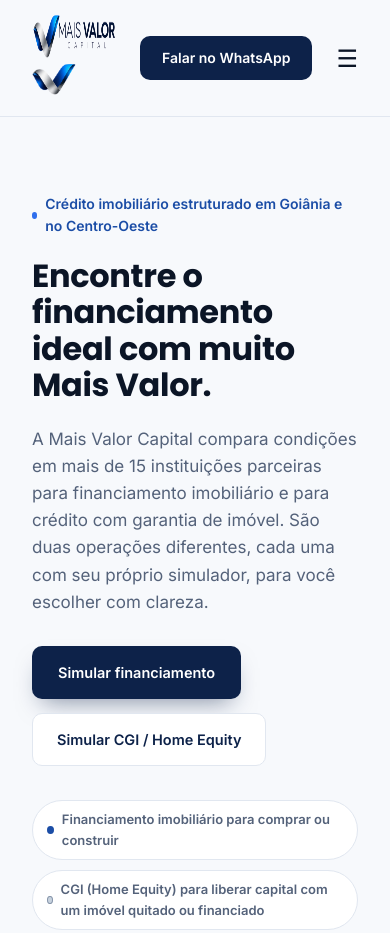
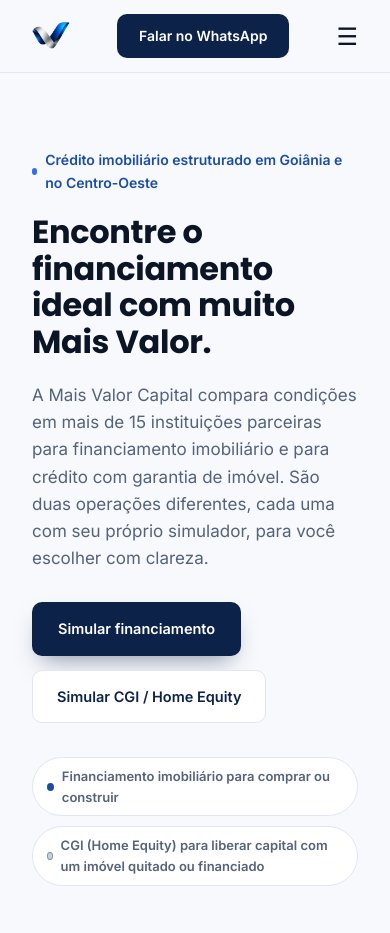
Before and after one commit to LeydeDuarte/sitemaisvalor, a plain HTML site: page index.html in a window 390 px wide. Shown: the top 933 px of the page. Drawn offline with Linux system fonts and the light colour scheme.

Commit message:
Add files via upload

```diff
--- a/index.html
+++ b/index.html
@@ -72,7 +72,7 @@
   header{position:sticky; top:0; z-index:60; background:rgba(247,249,252,0.92); backdrop-filter:blur(10px); border-bottom:1px solid var(--line);}
   nav{display:flex; align-items:center; justify-content:space-between; padding:14px 0; gap:24px;}
   .logo img{height:44px; width:auto; display:block;}
-  .logo-mark{display:none;}
+  .logo .logo-mark{display:none;}
   .nav-links{display:flex; align-items:center; gap:28px; font-size:14.5px; font-weight:500; color:var(--ink-soft); white-space:nowrap;}
   .nav-links a:hover{color:var(--navy-900);}
   .nav-links .divider{width:1px; height:16px; background:var(--line);}
@@ -287,8 +287,8 @@
   @media (max-width:860px){
     .nav-links{display:none;}
     .menu-btn{display:block;}
-    .logo-full{display:none;}
-    .logo-mark{display:block; height:38px;}
+    .logo .logo-full{display:none;}
+    .logo .logo-mark{display:block; height:38px;}
     .hero-grid{grid-template-columns:1fr;}
     .hero h1{font-size:32px;}
     .hero-mark{display:none;}
```
